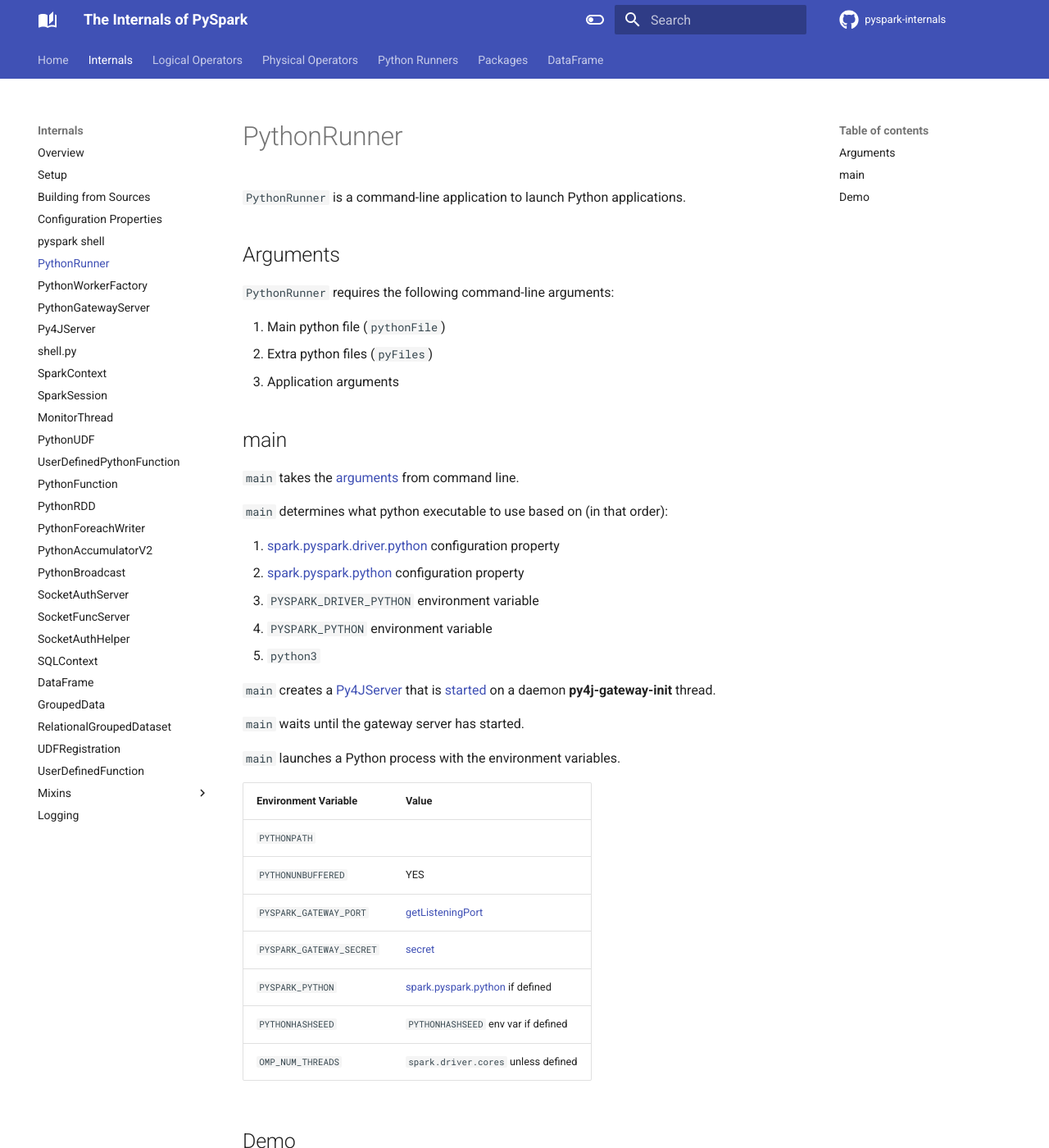
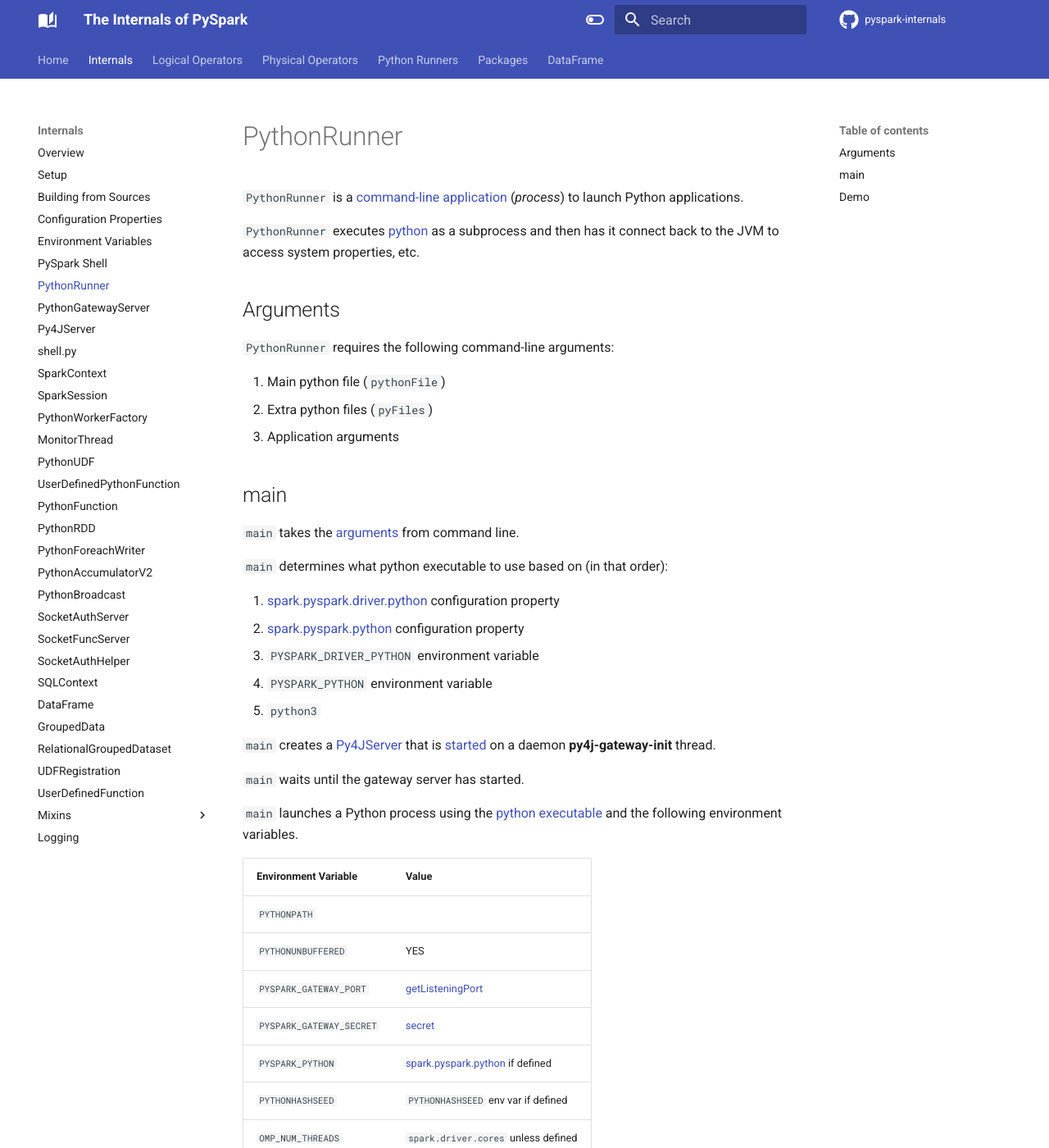
Before and after one commit to japila-books/pyspark-internals, an MkDocs documentation site: the page built from docs/PythonRunner.md, in a window 1280 px wide and 1400 px high. Shown: the whole window at 82% size. Built offline with MkDocs 1.6.1 and Material for MkDocs 9.7.7, drawn with Linux system fonts in a browser that asks for light colours; comment, search, counter and statistics services are not loaded; some of the changed text lies outside the part shown.

Commit message:
Py4JServer et al.

````diff
--- a/docs/PythonRunner.md
+++ b/docs/PythonRunner.md
@@ -1,6 +1,8 @@
 # PythonRunner
 
-`PythonRunner` is a command-line application to launch Python applications.
+`PythonRunner` is a [command-line application](#main) (_process_) to launch Python applications.
+
+`PythonRunner` executes [python](#main-pythonExec) as a subprocess and then has it connect back to the JVM to access system properties, etc.
 
 ## Arguments
 
@@ -14,6 +16,7 @@
 
 `main` takes the [arguments](#arguments) from command line.
 
+<span id="main-pythonExec">
 `main` determines what python executable to use based on (in that order):
 
 1. [spark.pyspark.driver.python](configuration-properties.md#spark.pyspark.driver.python) configuration property
@@ -26,7 +29,7 @@
 
 `main` waits until the gateway server has started.
 
-`main` launches a Python process with the environment variables.
+`main` launches a Python process using the [python executable](#main-pythonExec) and the following environment variables.
 
 Environment Variable | Value
 ---------------------|---------
@@ -38,6 +41,8 @@
  `PYTHONHASHSEED` | `PYTHONHASHSEED` env var if defined
  `OMP_NUM_THREADS` | `spark.driver.cores` unless defined
 
+`main` waits for the Python process to finish and requests the `Py4JServer` to [shutdown](Py4JServer.md#shutdown).
+
 ## Demo
 
 ```text
--- a/mkdocs.yml
+++ b/mkdocs.yml
@@ -91,6 +91,7 @@
   py4j:
     version: 0.10.9
     doc: https://www.py4j.org
+    javadoc: https://www.py4j.org/_static/javadoc
 
 nav:
   - Home: index.md
@@ -99,14 +100,15 @@
     - Setup: Setup.md
     - Building from Sources: building-from-sources.md
     - Configuration Properties: configuration-properties.md
-    - pyspark shell: pyspark.md
+    - Environment Variables: environment-variables.md
+    - PySpark Shell: pyspark.md
     - PythonRunner: PythonRunner.md
-    - PythonWorkerFactory: PythonWorkerFactory.md
     - PythonGatewayServer: PythonGatewayServer.md
     - Py4JServer: Py4JServer.md
     - shell.py: shell.md
     - SparkContext: SparkContext.md
     - SparkSession: SparkSession.md
+    - PythonWorkerFactory: PythonWorkerFactory.md
     - MonitorThread: MonitorThread.md
     - PythonUDF: PythonUDF.md
     - UserDefinedPythonFunction: UserDefinedPythonFunction.md
````
Also changed, not shown: docs/Py4JServer.md (+21 -14 lines), docs/PythonGatewayServer.md (+2 -7 lines), docs/environment-variables.md (added, +7 -0 lines), docs/overview.md (+1 -1 lines), docs/pyspark.md (+1 -1 lines).
